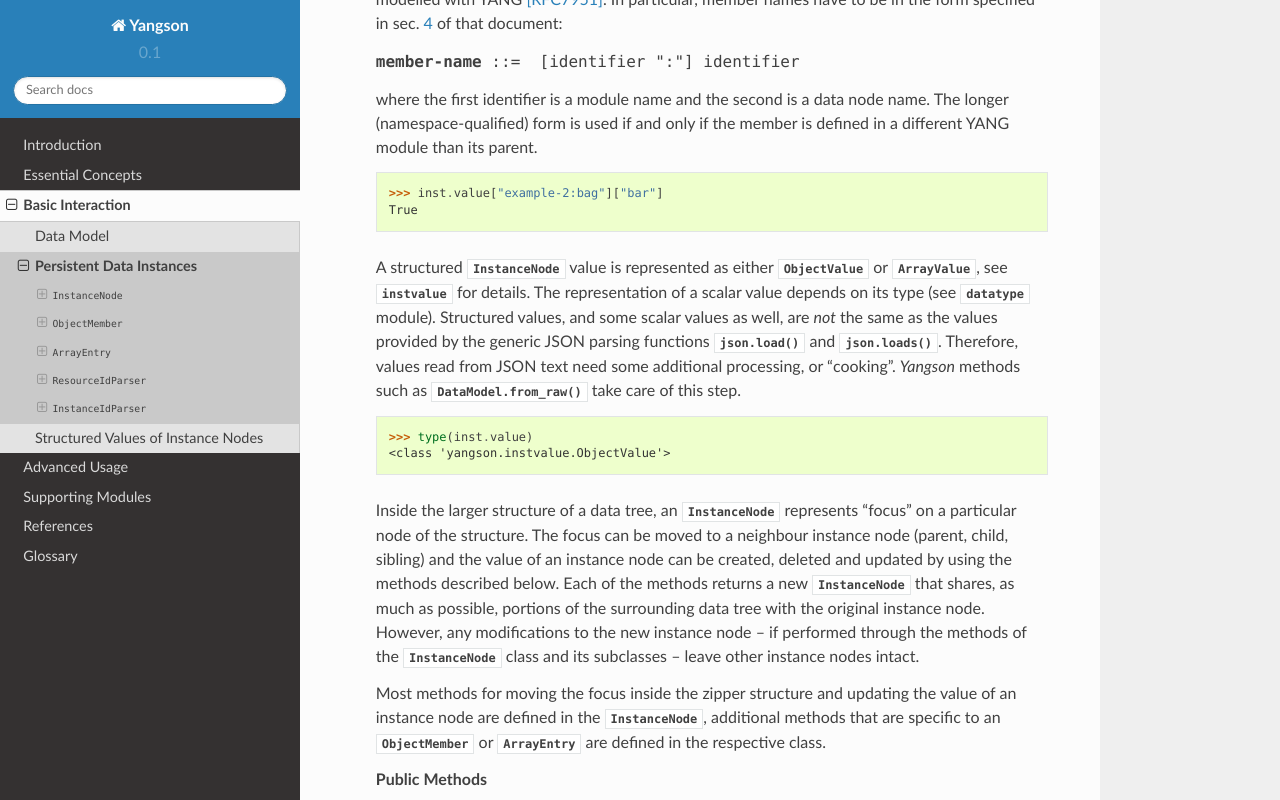
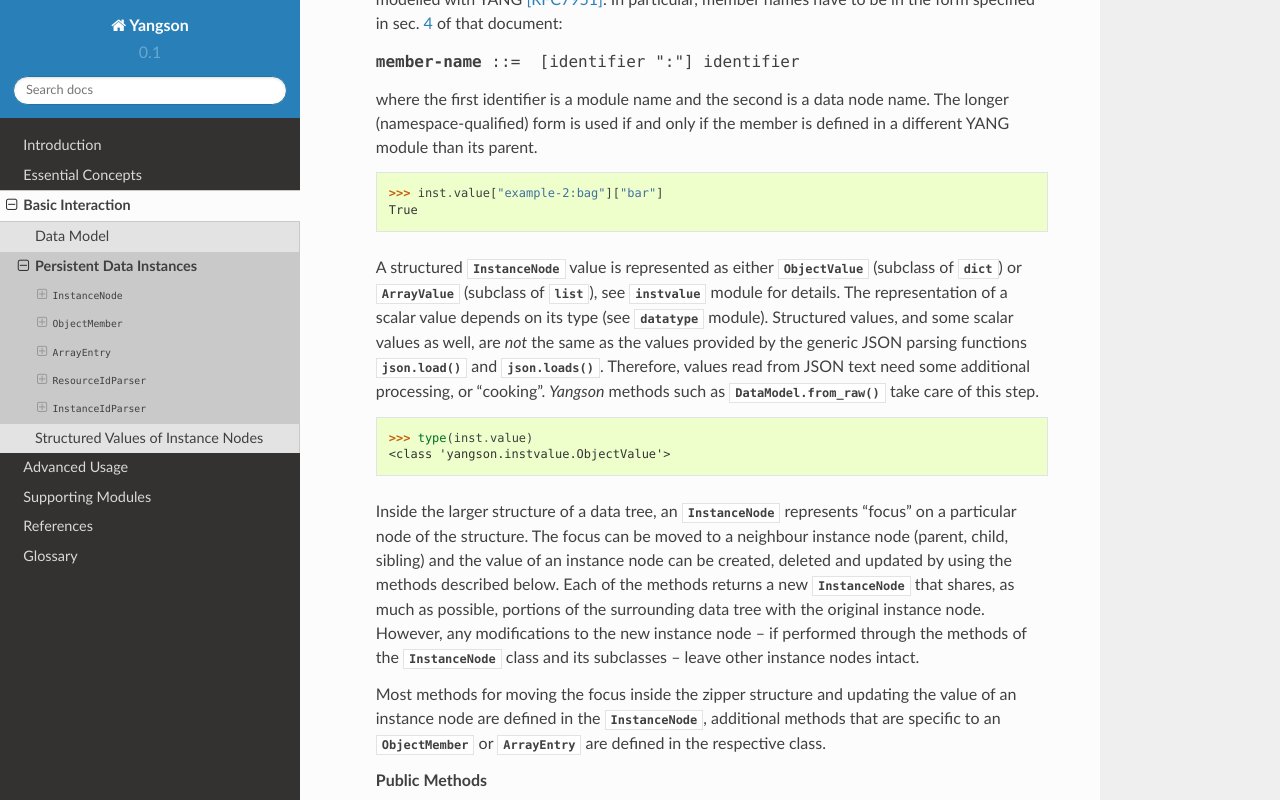
Before and after one commit to CZ-NIC/yangson, a Sphinx documentation site: the page built from docs/instance.rst, in a window 1280 px wide and 900 px high, scrolled down 1817 px, cut to the strip 0-800 px from the top of the window. Built offline with Sphinx 7.4.7 and the Read the Docs theme 2.0.0, drawn with Linux system fonts in a browser that asks for light colours.

Commit message:
More docs.

```diff
--- a/docs/instance.rst
+++ b/docs/instance.rst
@@ -83,7 +83,7 @@
 
    .. attribute:: value
 
-      Scalar or structured value of the node, see module :mod:`instvalue`.
+      Scalar or structured value of the node, see module :mod:`.instvalue`.
 
    The arguments of the :class:`InstanceNode` constructor provide
    values for instance attributes of the same name.
@@ -130,15 +130,16 @@
       True
 
    A structured :class:`InstanceNode` value is represented as either
-   :class:`~.instvalue.ObjectValue` or
-   :class:`~.instvalue.ArrayValue`, see :mod:`instvalue` for
-   details. The representation of a scalar value depends on its type
-   (see :mod:`datatype` module). Structured values, and some scalar
-   values as well, are *not* the same as the values provided by the
-   generic JSON parsing functions :func:`json.load` and
-   :func:`json.loads`. Therefore, values read from JSON text need some
-   additional processing, or “cooking”. *Yangson* methods such as
-   :meth:`.DataModel.from_raw` take care of this step.
+   :class:`~.instvalue.ObjectValue` (subclass of :class:`dict`) or
+   :class:`~.instvalue.ArrayValue` (subclass of :class:`list`), see
+   :mod:`.instvalue` module for details. The representation of a
+   scalar value depends on its type (see :mod:`datatype`
+   module). Structured values, and some scalar values as well, are
+   *not* the same as the values provided by the generic JSON parsing
+   functions :func:`json.load` and :func:`json.loads`. Therefore,
+   values read from JSON text need some additional processing, or
+   “cooking”. *Yangson* methods such as :meth:`.DataModel.from_raw`
+   take care of this step.
 
    .. doctest::
 
```
Also changed, not shown: docs/schema.rst (+23 -2 lines).
